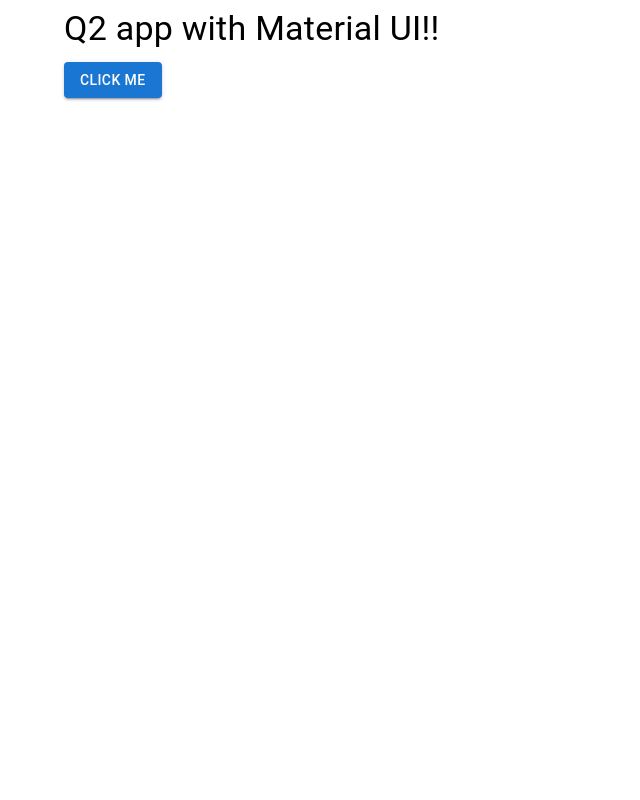
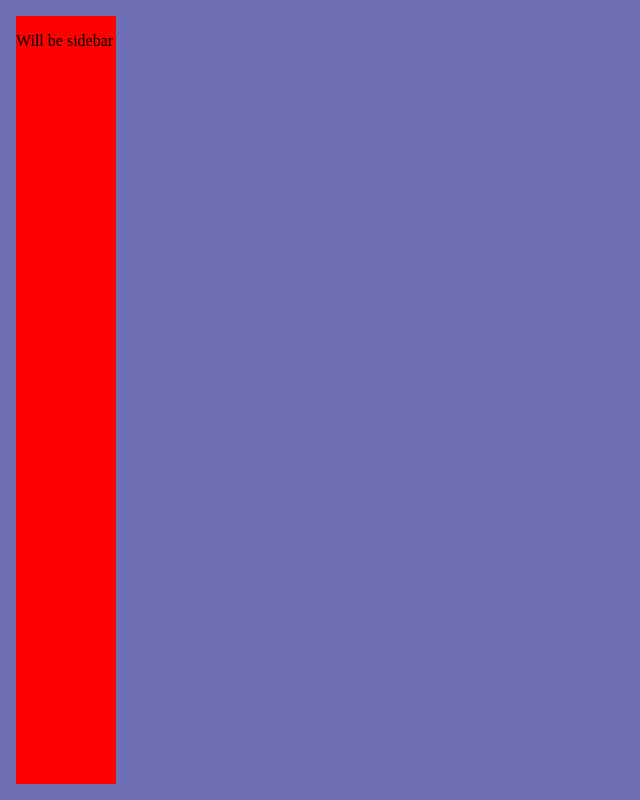
Before and after one commit to Zero-One-Operators/q2-frontend, a Next.js app: page / in a window 1280 px wide. Shown: the whole page, without its empty margins (0-640 px from the left). Built offline with nearby package versions, Linux system fonts and the light colour scheme.

Commit message:
Add: Prelimenary formatting for overall page structure

```diff
--- a/src/app/global.css
+++ /dev/null
@@ -1,3 +0,0 @@
-body {
-  margin: 0;
-}
--- a/src/app/layout.tsx
+++ b/src/app/layout.tsx
@@ -1,12 +1,16 @@
+import './styles/global.css';
+
+
 export const metadata = {
   title: 'Next.js',
   description: 'Generated by Next.js',
 };
 
+
 export default function RootLayout({ children }: { children: React.ReactNode }) {
   return (
     <html lang="en">
-      <body>{children}</body>
+        <body>{children}</body>
     </html>
   );
 }
--- a/src/app/page.tsx
+++ b/src/app/page.tsx
@@ -1,14 +1,19 @@
-import { Button, Typography, Container } from '@mui/material';
+import SideBar from '@/components/sideBar';
+import { Box } from '@mui/material';
 
 export default function Home() {
   return (
-    <Container>
-      <Typography variant="h4" gutterBottom>
-        Q2 app with Material UI!!
-      </Typography>
-      <Button variant="contained" color="primary">
-        Click Me
-      </Button>
-    </Container>
+    <Box
+      sx={{
+        width: '100vw',
+        height: '100vh',
+        margin: '0',
+        padding: '1em',
+        backgroundColor: '#6e6eb5',
+        boxSizing: 'border-box',
+      }}
+    >
+      <SideBar />
+    </Box>
   );
 }
--- /dev/null
+++ b/src/app/styles/global.css
@@ -0,0 +1,16 @@
+
+html
+{
+  margin: 0;
+}
+
+body
+{
+  margin: 0;
+}
+
+#bodyWrapper
+{
+  background-color: aquamarine;
+  padding: 1em;
+}
--- /dev/null
+++ b/src/components/sideBar.tsx
@@ -0,0 +1,23 @@
+"use client"
+
+import React, { useState } from "react";
+import { Box } from '@mui/material';
+
+const SideBar = () => {
+
+
+  return (
+    <>
+        <Box sx={{ display: 'flex',
+                    height: '100%',
+                    width: '100px',
+                    backgroundColor: 'red',
+        }}>
+            <p> Will be sidebar </p>
+
+        </Box>
+    </>
+  );
+};
+
+export default SideBar;
```
